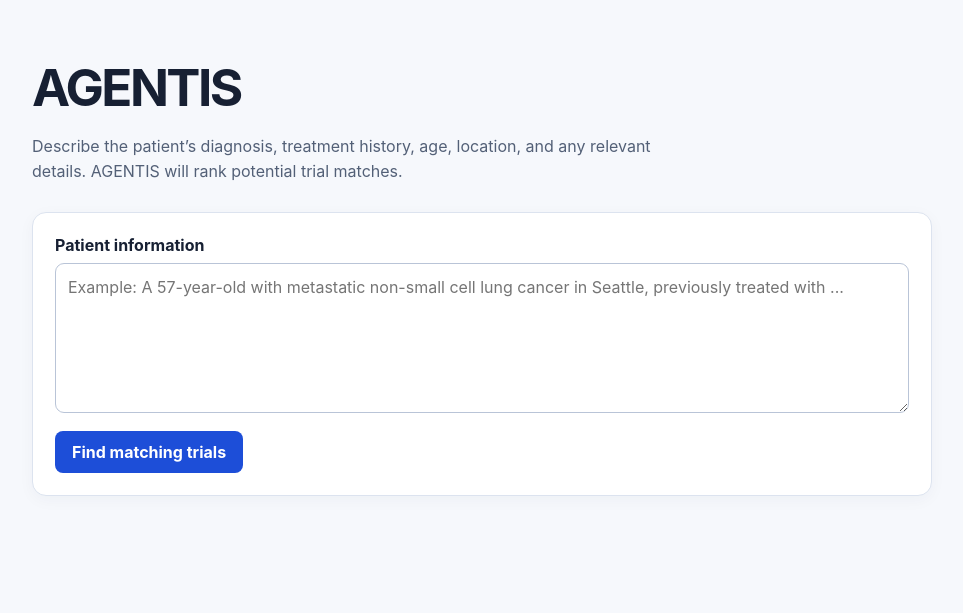
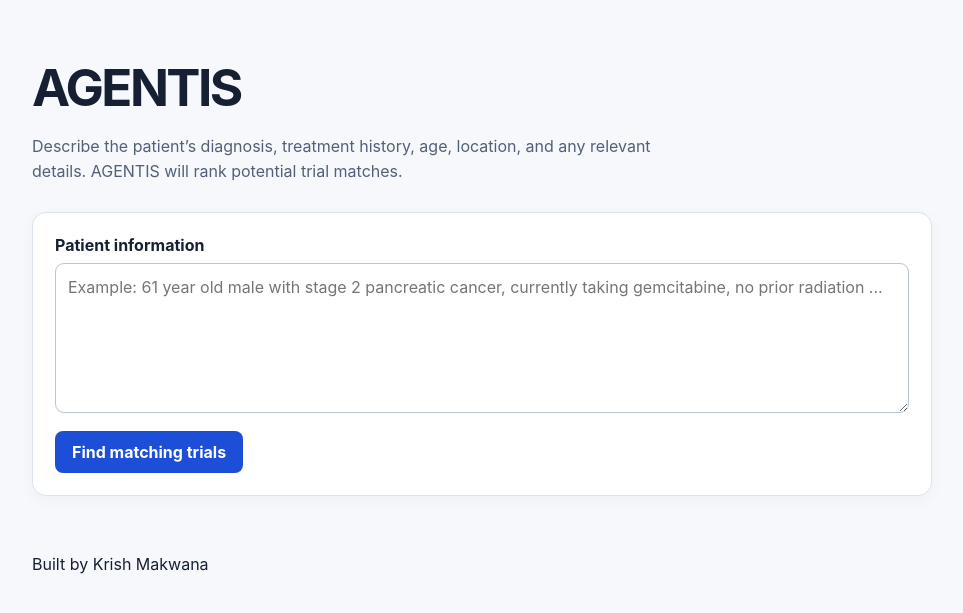
Before and after one commit to kristheticcc/agentis, a FastAPI app: page / in a window 1280 px wide. Shown: the top 613 px of the page, without its empty margins (158-1121 px from the left). Run offline with FastAPI, Linux system fonts and the light colour scheme.

Commit message:
Edited ui input example, and re-dockerized

```diff
--- a/templates/index.html
+++ b/templates/index.html
@@ -33,11 +33,12 @@
       <p class="lead">Describe the patient’s diagnosis, treatment history, age, location, and any relevant details. AGENTIS will rank potential trial matches.</p>
       <form id="trial-form">
         <label for="patient-message">Patient information</label>
-        <textarea id="patient-message" name="message" required placeholder="Example: A 57-year-old with metastatic non-small cell lung cancer in Seattle, previously treated with ..."></textarea>
+        <textarea id="patient-message" name="message" required placeholder="Example: 61 year old male with stage 2 pancreatic cancer, currently taking gemcitabine, no prior radiation ..."></textarea>
         <button type="submit">Find matching trials</button>
       </form>
       <p id="status" role="status" aria-live="polite"></p>
       <section id="results" aria-live="polite" aria-label="Ranked trial results"></section>
+      <footer>Built by Krish Makwana</footer>
     </main>
     <script src="{{ url_for('static', path='app.js') }}" defer></script>
   </body>
```
